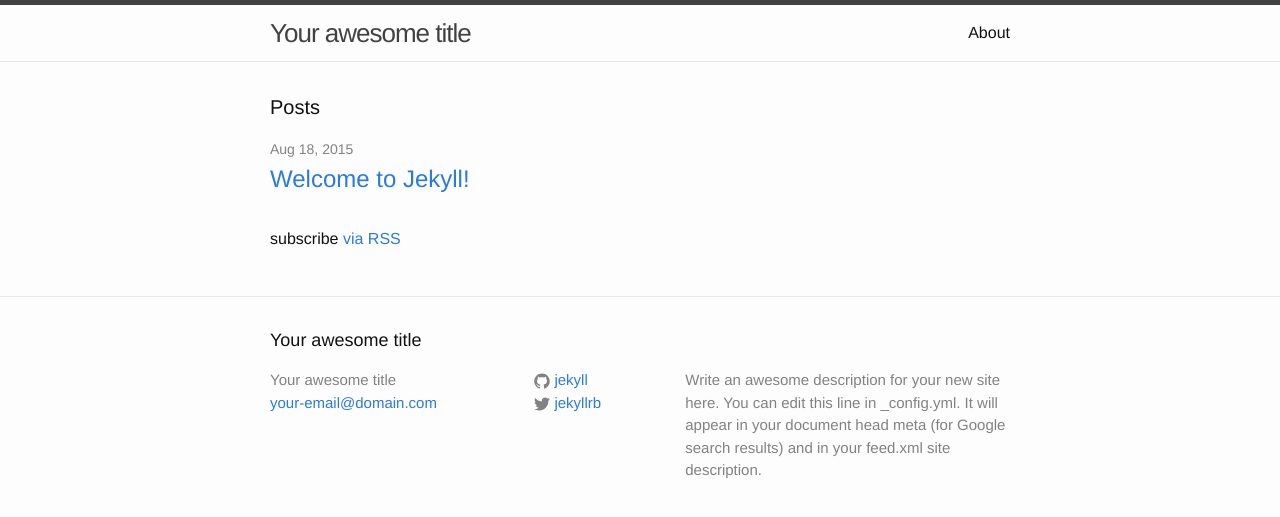
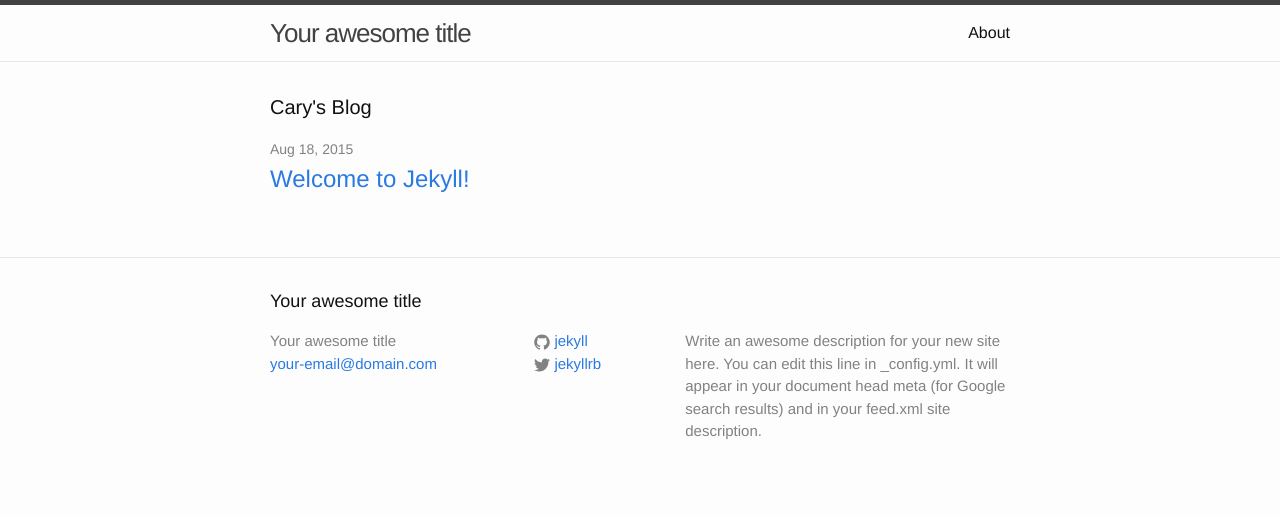
Before and after one commit to caryhou/caryhou.github.com, a Jekyll site: the page built from index.html, in a window 1280 px wide. Shown: the top 517 px of the page. Built offline with Jekyll 4.4.1, drawn with Linux system fonts in a browser that asks for light colours.

Commit message:
change index

```diff
--- a/index.html
+++ b/index.html
@@ -4,7 +4,7 @@
 
 <div class="home">
 
-  <h1 class="page-heading">Posts</h1>
+  <h1 class="page-heading">Cary's Blog</h1>
 
   <ul class="post-list">
     {% for post in site.posts %}
@@ -17,7 +17,4 @@
       </li>
     {% endfor %}
   </ul>
-
-  <p class="rss-subscribe">subscribe <a href="{{ "/feed.xml" | prepend: site.baseurl }}">via RSS</a></p>
-
 </div>
```
